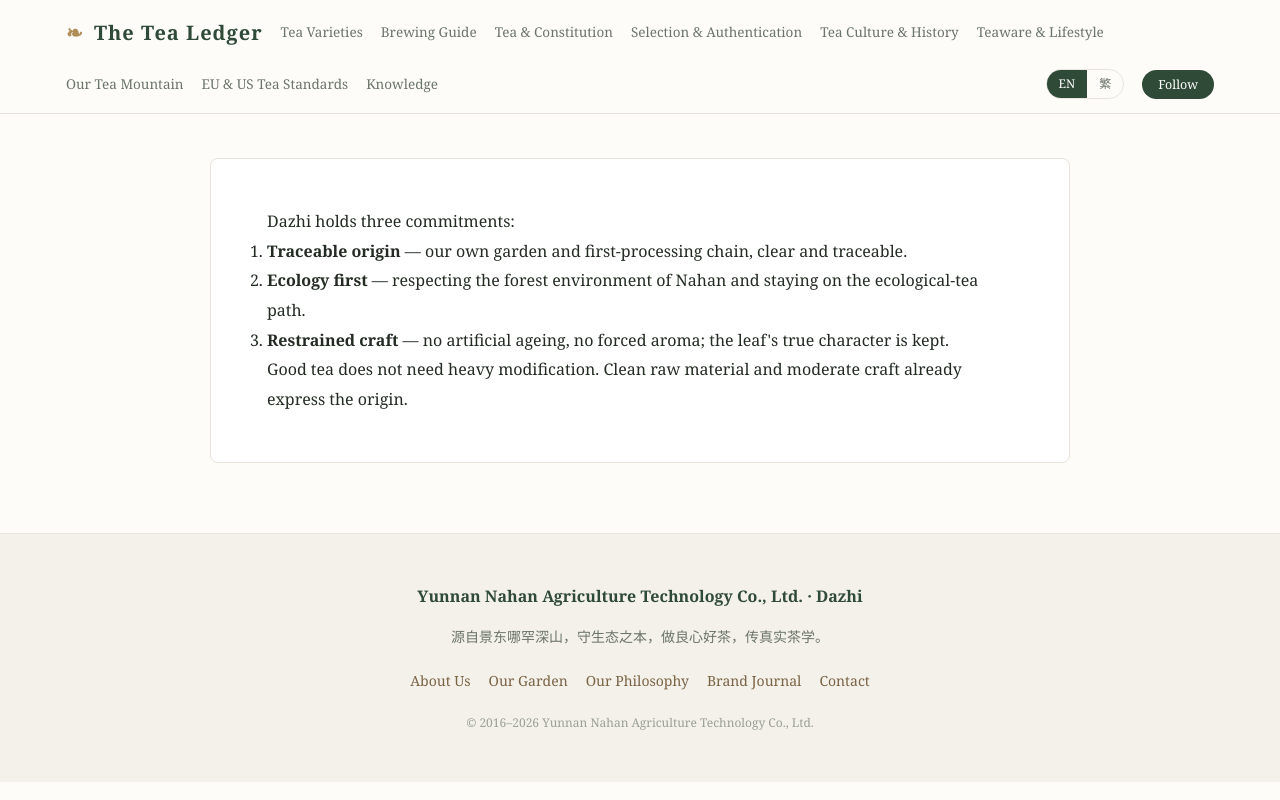
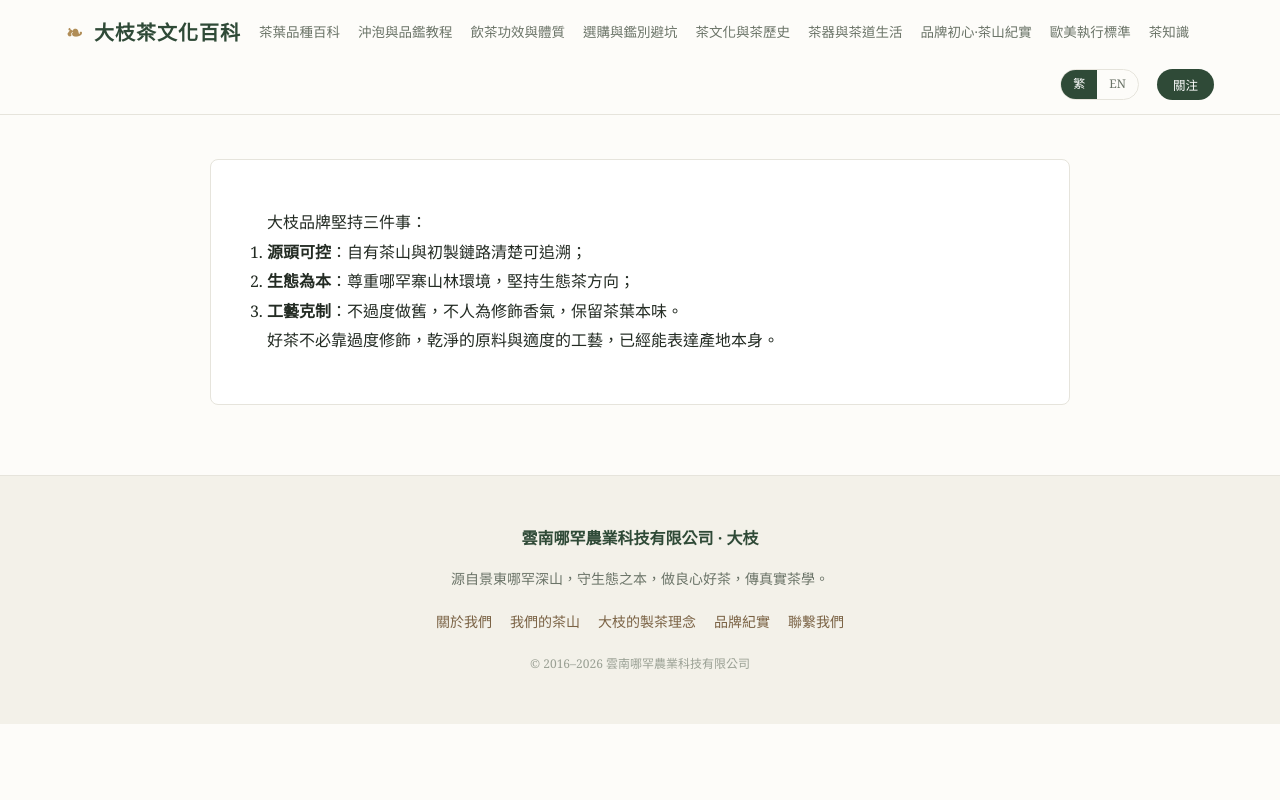
Before and after one commit to hanchaoqun8/dazi-encyclopedia, a plain HTML site: page site/brand/philosophy/index.html in a window 1280 px wide. Drawn offline with Linux system fonts and the light colour scheme.

Commit message:
sync site/brand/philosophy/index.html

```diff
--- a/site/brand/philosophy/index.html
+++ b/site/brand/philosophy/index.html
@@ -1,32 +1,32 @@
 <!DOCTYPE html>
-<html lang="en"><head>
+<html lang="zh-Hant"><head>
 <meta charset="utf-8"><meta name="viewport" content="width=device-width,initial-scale=1">
-<title>Our Philosophy</title><meta name="description" content="源自景东哪罕深山，守生态之本，做良心好茶，传真实茶学。">
-<link rel="alternate" hreflang="en" href="https://blog.dazi.uk/brand/philosophy/"><link rel="alternate" hreflang="zh-Hant" href="https://blog.dazi.uk/zh/brand/philosophy/"><link rel="alternate" hreflang="x-default" href="https://blog.dazi.uk/brand/philosophy/"><link rel="canonical" href="https://blog.dazi.uk/brand/philosophy/">
-<meta property="og:type" content="article"><meta property="og:title" content="Our Philosophy">
-<meta property="og:description" content="源自景东哪罕深山，守生态之本，做良心好茶，传真实茶学。">
+<title>大枝的製茶理念</title><meta name="description" content="源自景東哪罕深山，守生態之本，做良心好茶，傳真實茶學。">
+<link rel="alternate" hreflang="zh-Hant" href="https://blog.dazi.uk/brand/philosophy/"><link rel="alternate" hreflang="en" href="https://blog.dazi.uk/en/brand/philosophy/"><link rel="alternate" hreflang="x-default" href="https://blog.dazi.uk/brand/philosophy/"><link rel="canonical" href="https://blog.dazi.uk/brand/philosophy/">
+<meta property="og:type" content="article"><meta property="og:title" content="大枝的製茶理念">
+<meta property="og:description" content="源自景東哪罕深山，守生態之本，做良心好茶，傳真實茶學。">
 <meta name="twitter:card" content="summary_large_image">
 <link rel="stylesheet" href="/assets/css/style.css"></head><body>
 <header class="top"><div class="top-in">
-<a class="brand" href="/"><span class="leaf">❧</span> The Tea Ledger</a>
-<a href="/category/varieties/">Tea Varieties</a><a href="/category/brewing/">Brewing Guide</a><a href="/category/wellness/">Tea & Constitution</a><a href="/category/buying/">Selection & Authentication</a><a href="/category/culture/">Tea Culture & History</a><a href="/category/teaware/">Teaware & Lifestyle</a><a href="/category/journal/">Our Tea Mountain</a><a href="/category/standards/">EU & US Tea Standards</a><a href="/knowledge/">Knowledge</a>
+<a class="brand" href="/"><span class="leaf">❧</span> 大枝茶文化百科</a>
+<a href="/category/varieties/">茶葉品種百科</a><a href="/category/brewing/">沖泡與品鑑教程</a><a href="/category/wellness/">飲茶功效與體質</a><a href="/category/buying/">選購與鑑別避坑</a><a href="/category/culture/">茶文化與茶歷史</a><a href="/category/teaware/">茶器與茶道生活</a><a href="/category/journal/">品牌初心·茶山紀實</a><a href="/category/standards/">歐美執行標準</a><a href="/knowledge/">茶知識</a>
 <div class="lang-switch">
-<a href="/brand/philosophy/" class="active" title="English version">EN</a>
-<a href="/zh/brand/philosophy/" class="">繁</a></div>
-<button class="qr-btn" onclick="openQR()">Follow</button>
+<a href="/brand/philosophy/" class="active" title="繁體中文版">繁</a>
+<a href="/en/brand/philosophy/" class="" title="English version">EN</a></div>
+<button class="qr-btn" onclick="openQR()">關注</button>
 </div></header>
-<main class="wrap"><article class="post page-post"><p>Dazhi holds three commitments:</p><ol><li><strong>Traceable origin</strong> — our own garden and first-processing chain, clear and traceable.</li><li><strong>Ecology first</strong> — respecting the forest environment of Nahan and staying on the ecological-tea path.</li><li><strong>Restrained craft</strong> — no artificial ageing, no forced aroma; the leaf's true character is kept.</li></ol><p>Good tea does not need heavy modification. Clean raw material and moderate craft already express the origin.</p></article></main>
+<main class="wrap"><article class="post page-post"><p>大枝品牌堅持三件事：</p><ol><li><strong>源頭可控</strong>：自有茶山與初製鏈路清楚可追溯；</li><li><strong>生態為本</strong>：尊重哪罕寨山林環境，堅持生態茶方向；</li><li><strong>工藝克制</strong>：不過度做舊，不人為修飾香氣，保留茶葉本味。</li></ol><p>好茶不必靠過度修飾，乾淨的原料與適度的工藝，已經能表達產地本身。</p></article></main>
 <footer class="foot"><div class="foot-in">
-<p class="brandline">Yunnan Nahan Agriculture Technology Co., Ltd. · Dazhi</p>
-<p>源自景东哪罕深山，守生态之本，做良心好茶，传真实茶学。</p>
-<p class="flinks"><a href="/brand/about/">About Us</a><a href="/brand/garden/">Our Garden</a><a href="/brand/philosophy/">Our Philosophy</a><a href="/brand/journal/">Brand Journal</a><a href="/brand/contact/">Contact</a></p>
-<p class="copy">© 2016–2026 Yunnan Nahan Agriculture Technology Co., Ltd.</p>
+<p class="brandline">雲南哪罕農業科技有限公司 · 大枝</p>
+<p>源自景東哪罕深山，守生態之本，做良心好茶，傳真實茶學。</p>
+<p class="flinks"><a href="/brand/about/">關於我們</a><a href="/brand/garden/">我們的茶山</a><a href="/brand/philosophy/">大枝的製茶理念</a><a href="/brand/journal/">品牌紀實</a><a href="/brand/contact/">聯繫我們</a></p>
+<p class="copy">© 2016–2026 雲南哪罕農業科技有限公司</p>
 </div></footer>
 <div class="qr-overlay" id="qrOverlay" onclick="closeQR(event)">
 <div class="qr-card" onclick="event.stopPropagation()">
 <button class="qr-close" onclick="closeQR()">×</button>
-<h3>Scan to Connect</h3>
+<h3>掃碼聯繫</h3>
 <img src="/assets/img/wechat-qr.png" alt="WeChat QR">
-<p>Scan with WeChat to follow our tea mountain notes and wholesale inquiries.</p>
+<p>用微信掃描，關注茶山日常與批發洽詢。</p>
 </div></div>
 <script src="/assets/js/main.js"></script></body></html>
```
